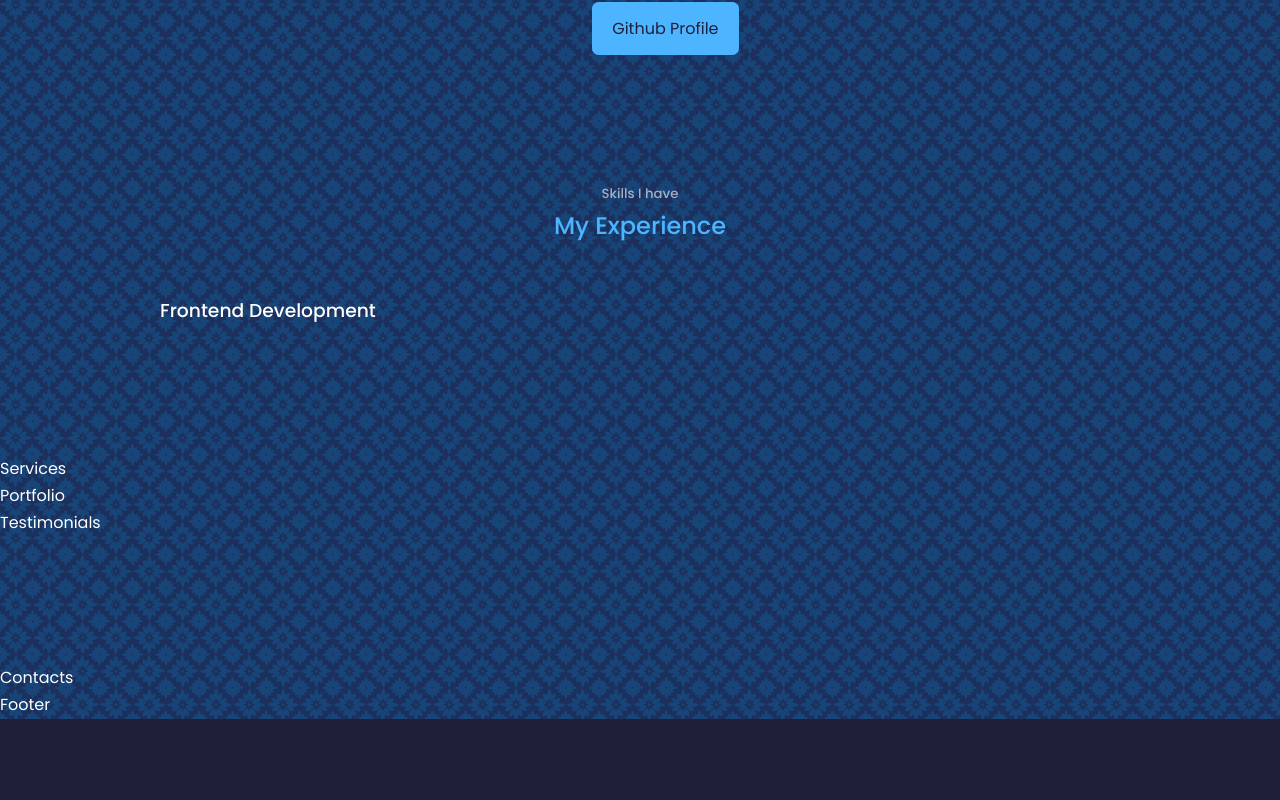
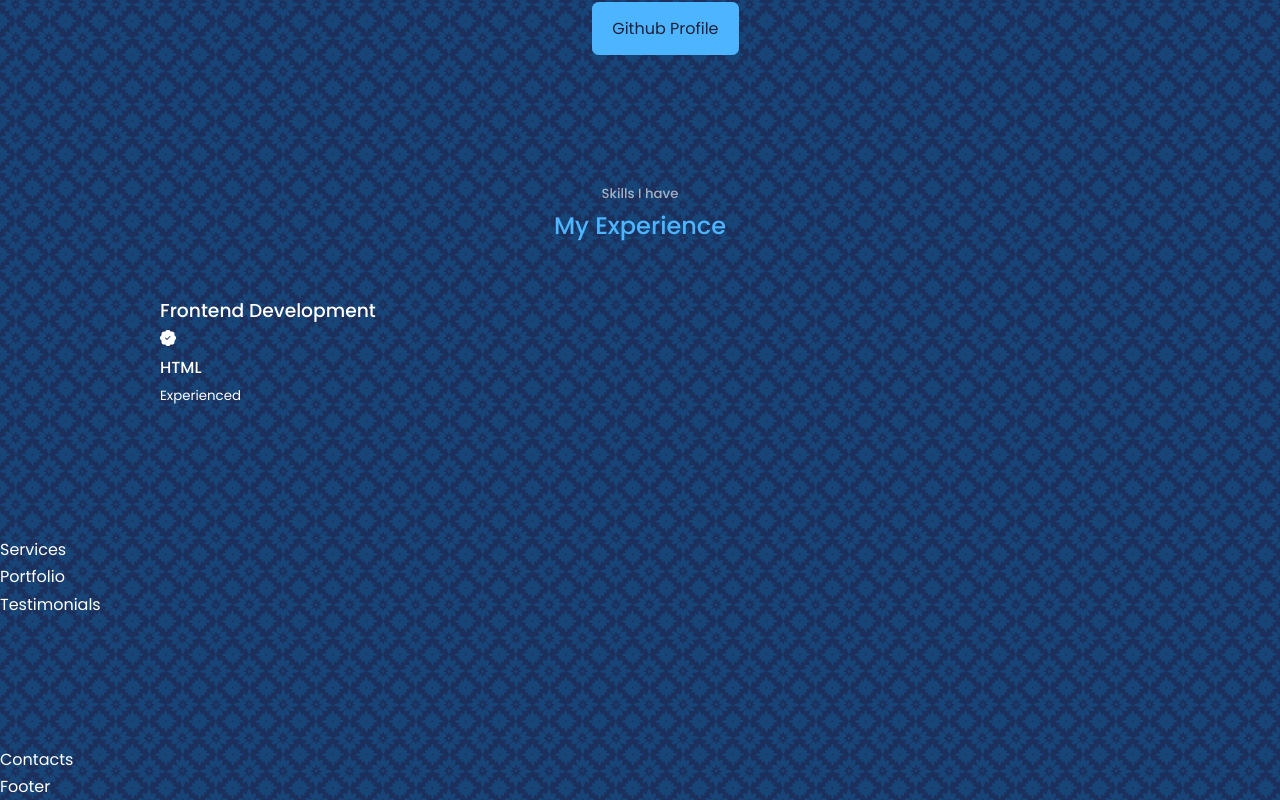
Before and after one commit to Gitthuma/george-githuma-portfolio-website, a React (Create React App) app: page / in a window 1280 px wide. Shown: the part 1562-2362 px from the top of the page. Before the commit the page ends 2281 px from the top, so only its background shows below. Built offline with nearby package versions, Linux system fonts and the light colour scheme.

Commit message:
Add check icon,language and experience to article

```diff
--- a/src/Components/Experience/Experience.js
+++ b/src/Components/Experience/Experience.js
@@ -1,5 +1,6 @@
 import React from 'react'
 import './Experience.css'
+import {BsPatchCheckFill} from 'react-icons/bs'
 
 function Experience() {
   return (
@@ -7,6 +8,7 @@ function Experience() {
     //Add headings for experience
     //Create experience container with two divs frontend and backend
     //Add frontend heading and container for experience details
+    //Add check icon,language and experience
     <section id='experience'>
       <h5>Skills I have</h5>
       <h2>My Experience</h2>
@@ -14,14 +16,14 @@ function Experience() {
       <div className='container experience__container'>
 
         <div className='experience__frontend'>
-
           <h3>Frontend Development</h3>
 
           <div className='experience__content'>
             <article className='experience_details'>
-
+              <BsPatchCheckFill />
+              <h4>HTML</h4>
+              <small className='text__light'>Experienced</small>
             </article>
-
           </div>
 
         </div>
```
